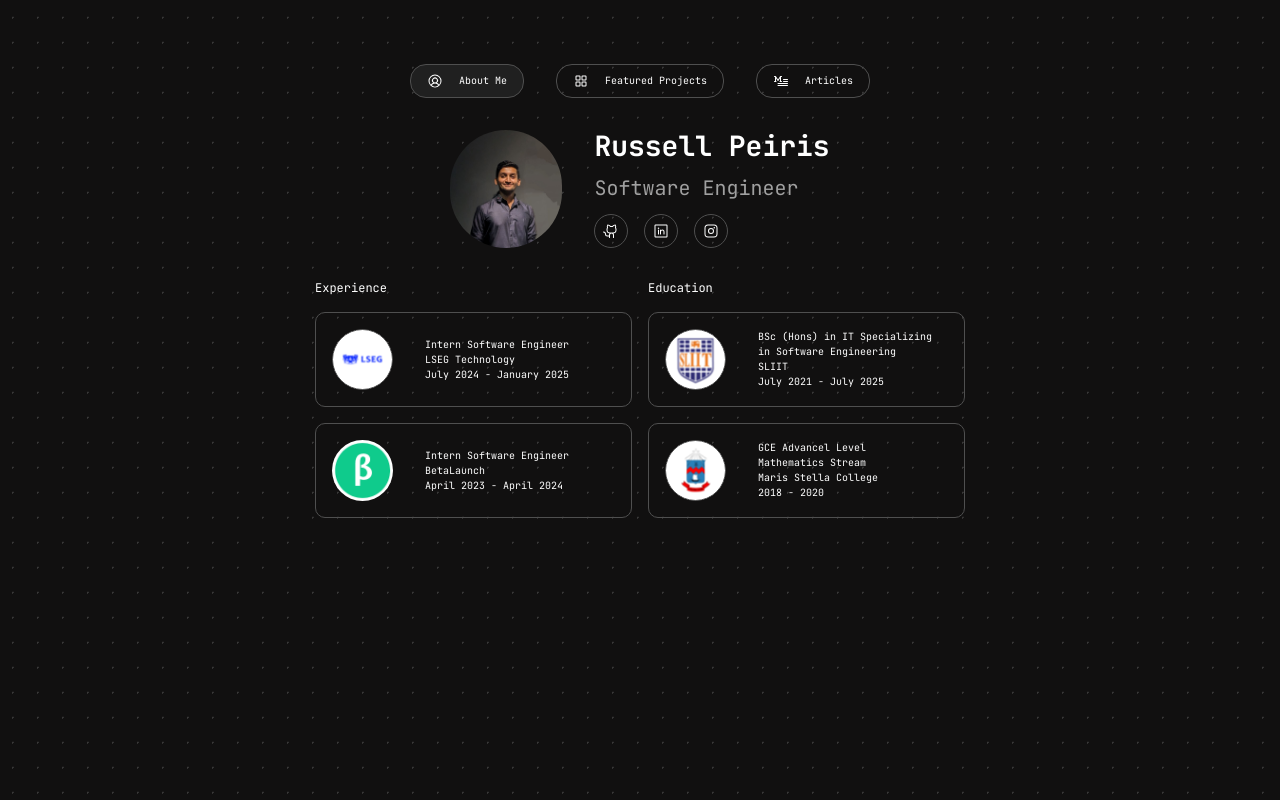
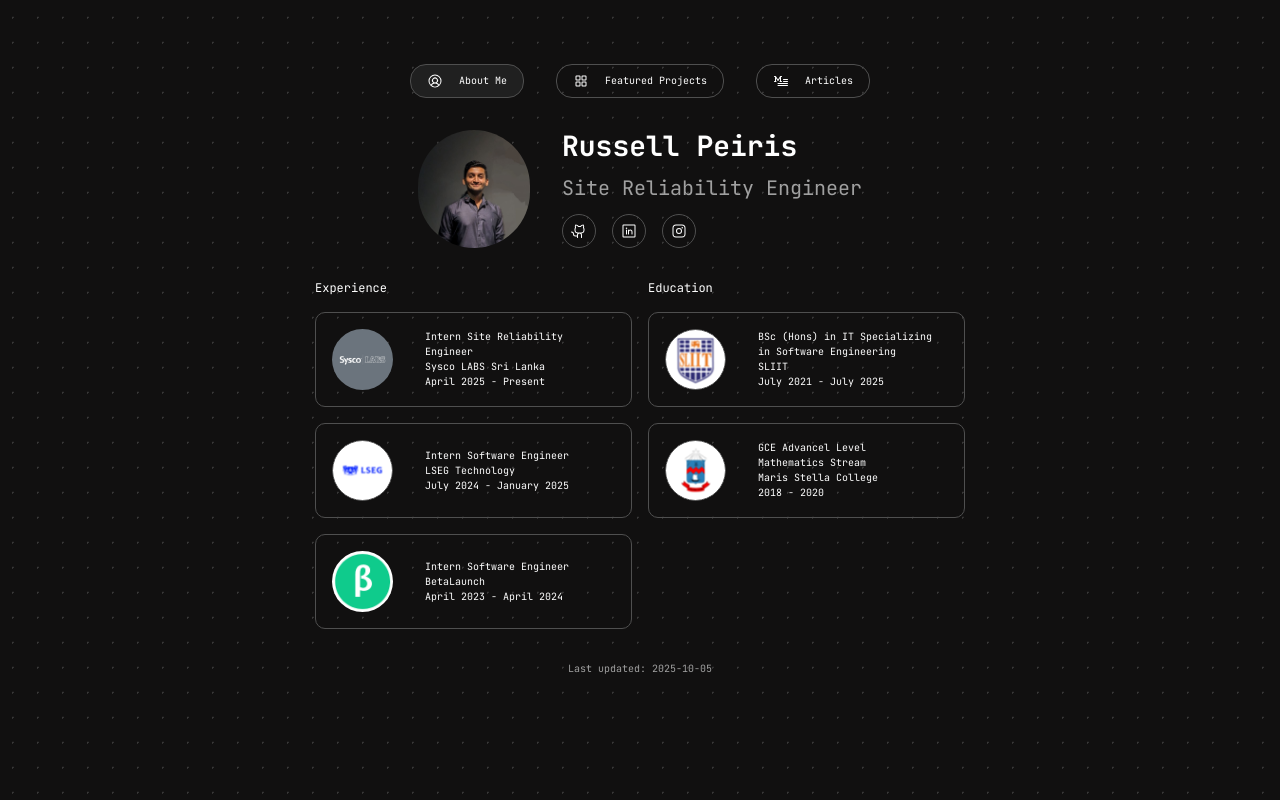
Before and after one commit to russellpeiris/russell-peiris, a Next.js app: page / in a window 1280 px wide. Built offline with nearby package versions, Linux system fonts and the light colour scheme.

Commit message:
Update details

```diff
--- a/app/page.tsx
+++ b/app/page.tsx
@@ -5,6 +5,7 @@ import profilePic from '../public/profile.jpg'
 import lseg from '../public/lseg.svg'
 import bl from '../public/bl.png'
 import sliit from '../public/sliit.svg'
+import sysco from '../public/sysco.jpg'
 import msc from '../public/msc.svg'
 
 export default function Home() {
@@ -20,7 +21,7 @@ export default function Home() {
                 />
                 <div className={'flex-col flex justify-between'}>
                     <div className={'font-bold text-2xl md:text-[28px] p-0 m-0'}>Russell Peiris</div>
-                    <div className={'text-[#A0A0A0] text-sm md:text-[20px]'}>Software Engineer</div>
+                    <div className={'text-[#A0A0A0] text-sm md:text-[20px]'}>Site Reliability Engineer</div>
                     <div className={'flex gap-4'}>
                         <SocialButton icon={<GithubLogo size={'16px'}/>} href={"https://github.com/russellpeiris"}/>
                         <SocialButton icon={<LinkedinLogo size={'16px'}/>} href={"https://www.linkedin.com/in/ardpeiris/"}/>
@@ -29,9 +30,10 @@ export default function Home() {
                 </div>
             </div>
 
-           <div className={'flex justify-center items-center gap-4 pt-8 flex-col md:flex-row'}>
+            <div className={'flex justify-center items-start gap-4 pt-8 flex-col md:flex-row'}>
                <div className={'flex flex-col gap-4'}>
                    <div className={'text-xs'}>Experience</div>
+                   <Card imageUrl={sysco} content={['Intern Site Reliability Engineer', 'Sysco LABS Sri Lanka', 'April 2025 - Present']}/>
                    <Card imageUrl={lseg} content={['Intern Software Engineer', 'LSEG Technology', 'July 2024 - January 2025']}/>
                    <Card imageUrl={bl} content={['Intern Software Engineer', 'BetaLaunch', 'April 2023 - April 2024']}/>
                </div>
@@ -41,7 +43,10 @@ export default function Home() {
                     <Card imageUrl={msc} content={['GCE Advancel Level', 'Mathematics Stream', 'Maris Stella College','2018 - 2020']}/>
                 </div>
               </div>
-
+        {/*    last updated */}
+            <div className={'text-[10px] text-center text-[#A0A0A0] pt-8'}>
+                Last updated: 2025-10-05
+            </div>
         </>
     );
 }
--- a/package.json
+++ b/package.json
@@ -10,11 +10,11 @@
   },
   "dependencies": {
     "@phosphor-icons/react": "^2.1.5-alpha.3",
-    "next": "15.1.6",
+    "next": "^15.5.4",
     "react": "^19.0.0",
     "react-dom": "^19.0.0",
     "russell-peiris": "file:",
-    "tech-stack-icons": "^2.1.0"
+    "tech-stack-icons": "^3.3.2"
   },
   "devDependencies": {
     "@eslint/eslintrc": "^3",
```
Also changed, not shown: public/sysco.jpg (added), 1 other file (tests, documents, lock files or other folders).
